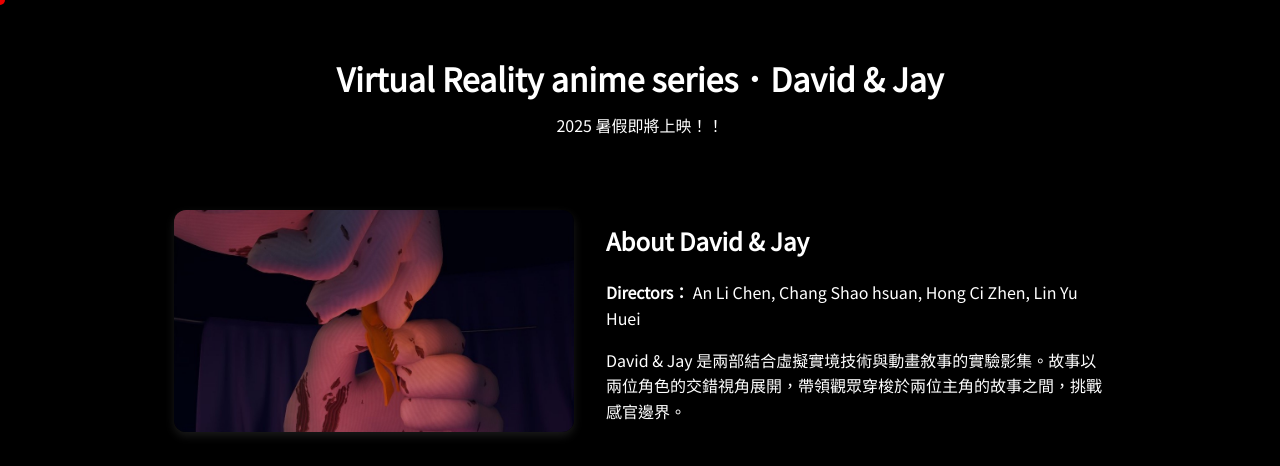
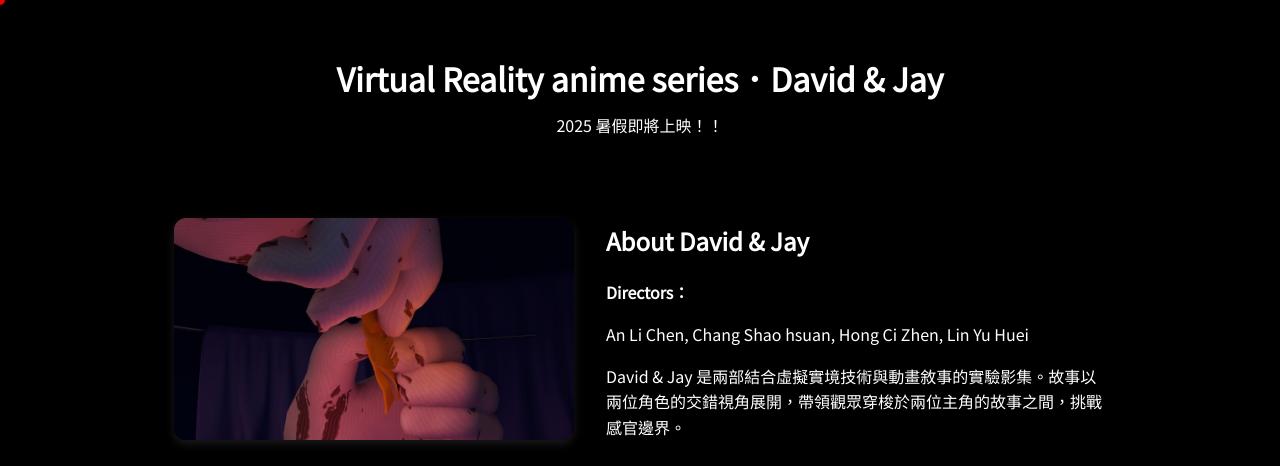
Before and after one commit to Frabeek/vr-project-D-J, a plain HTML site: page index.html in a window 1280 px wide. Shown: the top 466 px of the page. Drawn offline with nearby package versions, Linux system fonts and the light colour scheme.

Commit message:
Update index.html

```diff
--- a/index.html
+++ b/index.html
@@ -25,8 +25,9 @@
         <img src="images/David.jpg" alt="David&Jay 動畫劇照" class="intro-image">
         <div class="intro-text">
   <h2>About David & Jay</h2>
-  <p><strong>Directors：</strong> An Li Chen, Chang Shao hsuan, Hong Ci Zhen, Lin Yu Huei</p>
-  <p>David & Jay 是兩部結合虛擬實境技術與動畫敘事的實驗影集。故事以兩位角色的交錯視角展開，帶領觀眾穿梭於兩位主角的故事之間，挑戰感官邊界。</p>
+  <p><strong>Directors： <p>
+   <p></strong> An Li Chen, Chang Shao hsuan, Hong Ci Zhen, Lin Yu Huei</p>
+  <p></thin>David & Jay 是兩部結合虛擬實境技術與動畫敘事的實驗影集。故事以兩位角色的交錯視角展開，帶領觀眾穿梭於兩位主角的故事之間，挑戰感官邊界。</p>
 </div>
 
       </div>
```
